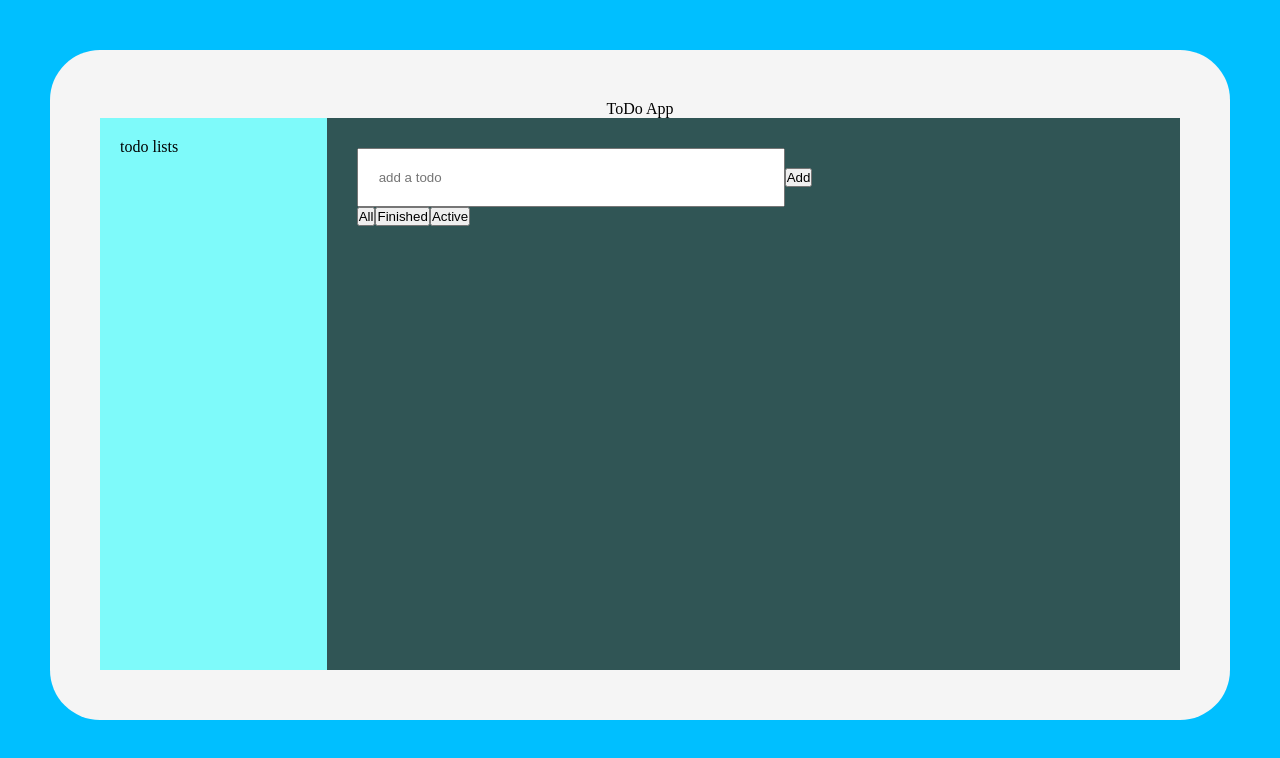
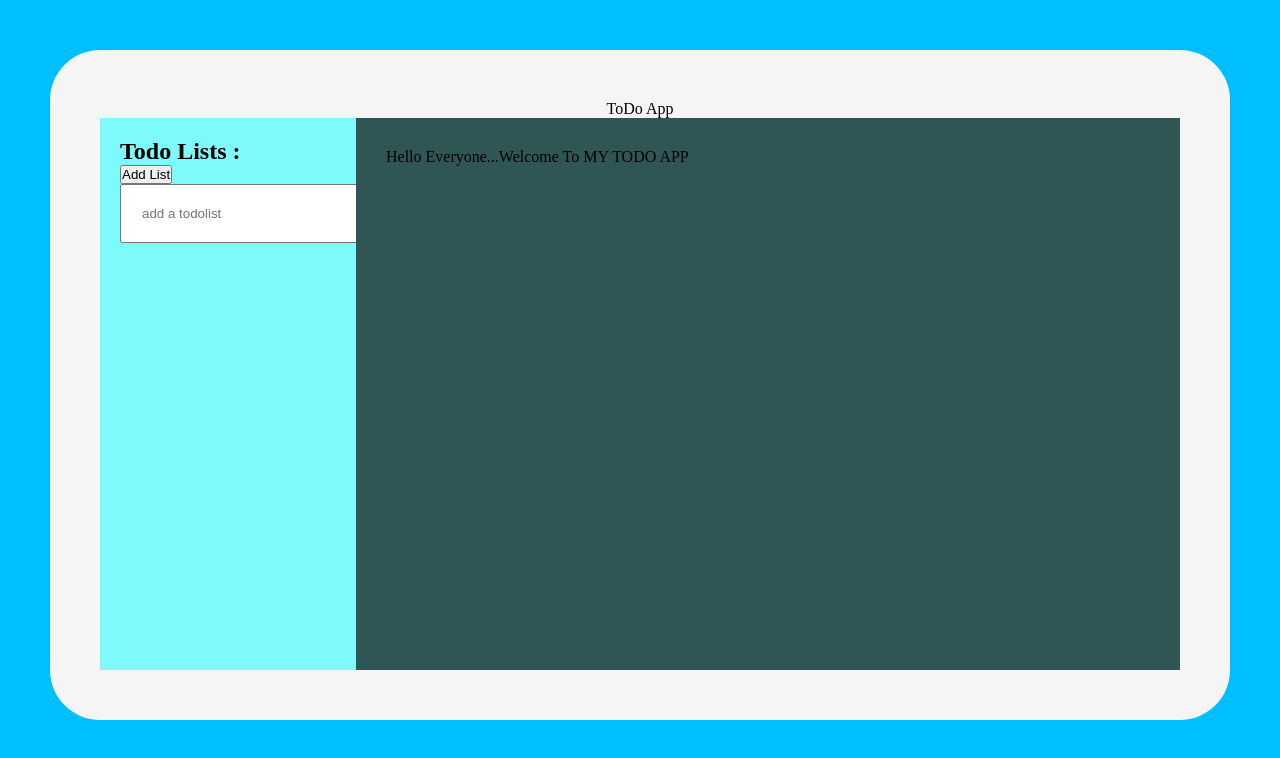
Before and after one commit to BadriSatwik/todo-app, a React (Vite) app: page / in a window 1280 px wide. Shown: the top 758 px of the page. Built offline with nearby package versions, Linux system fonts and the light colour scheme.

Commit message:
feat: add multiple todo lists feature with separate list management

```diff
--- a/src/App.jsx
+++ b/src/App.jsx
@@ -1,35 +1,37 @@
 import { useEffect, useState } from 'react'
 import './App.css'
-
+import { todosContext } from './context/context'
 import TodoLayout from './components/TodoLayout/TodoLayout'
 
-import { todosContext } from './context/context'
-
 function App() {
-
+  const [activeListId, setActiveListId] = useState(null)
+  const [TodoLists, setTodoLists] = useState([])
   const [Todo, setTodo] = useState("")
   const [Todos, setTodos] = useState([])
   const [filter, setFilter] = useState("all")
 
   useEffect(() => {
     const storedTodos = localStorage.getItem("todosData")
-
     if (storedTodos) {
       setTodos(JSON.parse(storedTodos))
+    }
+    const storedLists = localStorage.getItem("todoLists")
+    if (storedLists) {
+      setTodoLists(JSON.parse(storedLists))
     }
   }, [])
 
   useEffect(() => {
     localStorage.setItem("todosData", JSON.stringify(Todos))
   }, [Todos])
-
+  useEffect(() => {
+    localStorage.setItem("todoLists", JSON.stringify(TodoLists))
+  }, [TodoLists])
 
   return (
     <div className='App'>
-      <todosContext.Provider value={{ Todos, setTodos, Todo, setTodo, filter, setFilter }}>
-
-        <TodoLayout />
-
+      <todosContext.Provider value={{ Todos, setTodos, Todo, setTodo, filter, setFilter, TodoLists, setTodoLists, activeListId, setActiveListId }}>
+        <TodoLayout/>
       </todosContext.Provider>
     </div>
   )
--- a/src/components/TodoHeader/TodoHeader.jsx
+++ b/src/components/TodoHeader/TodoHeader.jsx
@@ -1,5 +1,3 @@
-import React from 'react'
-
 const TodoHeader = () => {
   return (
     <div className='TodoHeader'>
--- a/src/components/TodoInput/TodoInput.jsx
+++ b/src/components/TodoInput/TodoInput.jsx
@@ -1,19 +1,25 @@
-import { useState } from 'react'
 import './TodoInput.css'
 import { useContext } from "react"
 import { todosContext } from "../../context/context"
-
 import { v4 as uuidv4 } from 'uuid';
 
 const TodoInput = () => {
-  const { Todos, setTodos, Todo, setTodo } = useContext(todosContext)
+  const { Todos, setTodos, Todo, setTodo, TodoLists, setTodoLists, activeListId, setActiveListId } = useContext(todosContext)
 
   function handleClick() {
-    if (Todo.trim === "") return
+  if (Todo.trim() === "") return
+  setTodos([...Todos, {Todo, id: uuidv4(), isFinished: false }])
 
-    setTodos([...Todos, { Todo , id : uuidv4() ,  isFinished : false }])
-    setTodo("")
-  }
+  setTodoLists(
+    TodoLists.map(list =>
+      list.id === activeListId
+        ? { ...list, Todos: [...list.Todos, {Todo, id: uuidv4(), isFinished: false }] }
+        : list
+    )
+  )
+
+  setTodo("")
+}
 
   function handleChange(e) {
     setTodo(e.target.value)
--- a/src/components/TodoItem/TodoItem.jsx
+++ b/src/components/TodoItem/TodoItem.jsx
@@ -1,7 +1,5 @@
 import { useContext, useState } from "react"
 import { todosContext } from "../../context/context"
-// const { Todos, setTodos, Todo, setTodo } = useContext(todosContext)
-
 import './TodoItem.css'
 
 const TodoItem = () => {
--- a/src/components/TodoLayout/TodoLayout.jsx
+++ b/src/components/TodoLayout/TodoLayout.jsx
@@ -6,19 +6,25 @@ import TodoItem from '../TodoItem/TodoItem'
 
 import './TodoLayout.css'
 
+import { useContext, useState } from "react"
+import { todosContext } from "../../context/context"
+
 const TodoLayout = () => {
+  const { activeListId } = useContext(todosContext)
   return (
     <div>
       <div className="Header"><TodoHeader /></div>
-
       <div className='TodoLayout'>
 
         <div className="Sidebar"><TodoSidebar /></div>
 
+
         <div className='Main'>
-        <div className="Input"><TodoInput /></div>
-        <div className="Filters"><TodoFilters/></div>
+          {activeListId !== null ? <div><div className="Input"><TodoInput /></div>
+            <div className="Filters"><TodoFilters /></div>
             <div className="List"><TodoItem /></div>
+          </div> : <div>Hello Everyone...Welcome To MY TODO APP</div>}
+
         </div>
 
       </div>
--- a/src/components/TodoList/TodoList.jsx
+++ b/src/components/TodoList/TodoList.jsx
@@ -1,10 +1,33 @@
-import TodoFilters from '../TodoFilters/TodoFilters'
-import TodoItem from '../TodoItem/TodoItem'
+import { useContext, useState } from "react"
+import { todosContext } from "../../context/context"
 
-const TodoList = ({Todos,setTodos}) => {
+const TodoList = () => {
+  const { Todos, setTodos, TodoLists, setTodoLists, activeListId, setActiveListId } = useContext(todosContext)
+
+  function handleListItem(id) {
+    setActiveListId(id)
+    const selectedList = TodoLists.find(item => item.id === id)
+    setTodos(selectedList.Todos)
+  }
+
+  function handleDelete(id) {
+    const newTodoLists = TodoLists.filter((TodoListItem) => TodoListItem.id !== id)
+    setTodoLists(newTodoLists)
+  }
   return (
     <div>
-        todo lists
+      {TodoLists.map((item) => {
+        return <div key={item.id}>
+
+          <button onClick={() => handleListItem(item.id)}>
+            {item.TodoListItem}
+          </button>
+
+          <button onClick={() => handleDelete(item.id)}>
+            Delete
+          </button>
+        </div>
+      })}
     </div>
   )
 }
--- a/src/components/TodoSidebar/TodoSidebar.jsx
+++ b/src/components/TodoSidebar/TodoSidebar.jsx
@@ -1,11 +1,29 @@
-import React from 'react'
 import './TodoSidebar.css'
 import TodoList from '../TodoList/TodoList'
+import { useContext, useState } from "react"
+import { todosContext } from "../../context/context"
+import { v4 as uuidv4 } from 'uuid';
+
 
 const TodoSidebar = () => {
+  const { TodoLists, setTodoLists } = useContext(todosContext)
+  const [TodoListItem, setTodoListItem] = useState([])
+
+  function handleAdd() {
+    setTodoLists([...TodoLists, { TodoListItem, id: uuidv4(), Todos: [] }])
+    setTodoListItem("")
+  }
+
+  function handleChange(e) {
+    setTodoListItem(e.target.value)
+  }
+
   return (
     <div className='TodoSidebar'>
-      <TodoList/>
+      <h2>Todo Lists :</h2>
+      <button onClick={handleAdd}>Add List</button>
+      <input type="text" value={TodoListItem} placeholder='add a todolist' onChange={handleChange} />
+      <TodoList TodoListItem={TodoListItem} setTodoListItem={setTodoListItem} />
     </div>
   )
 }
```
Lines whose indentation alone changed are shown as unchanged.
